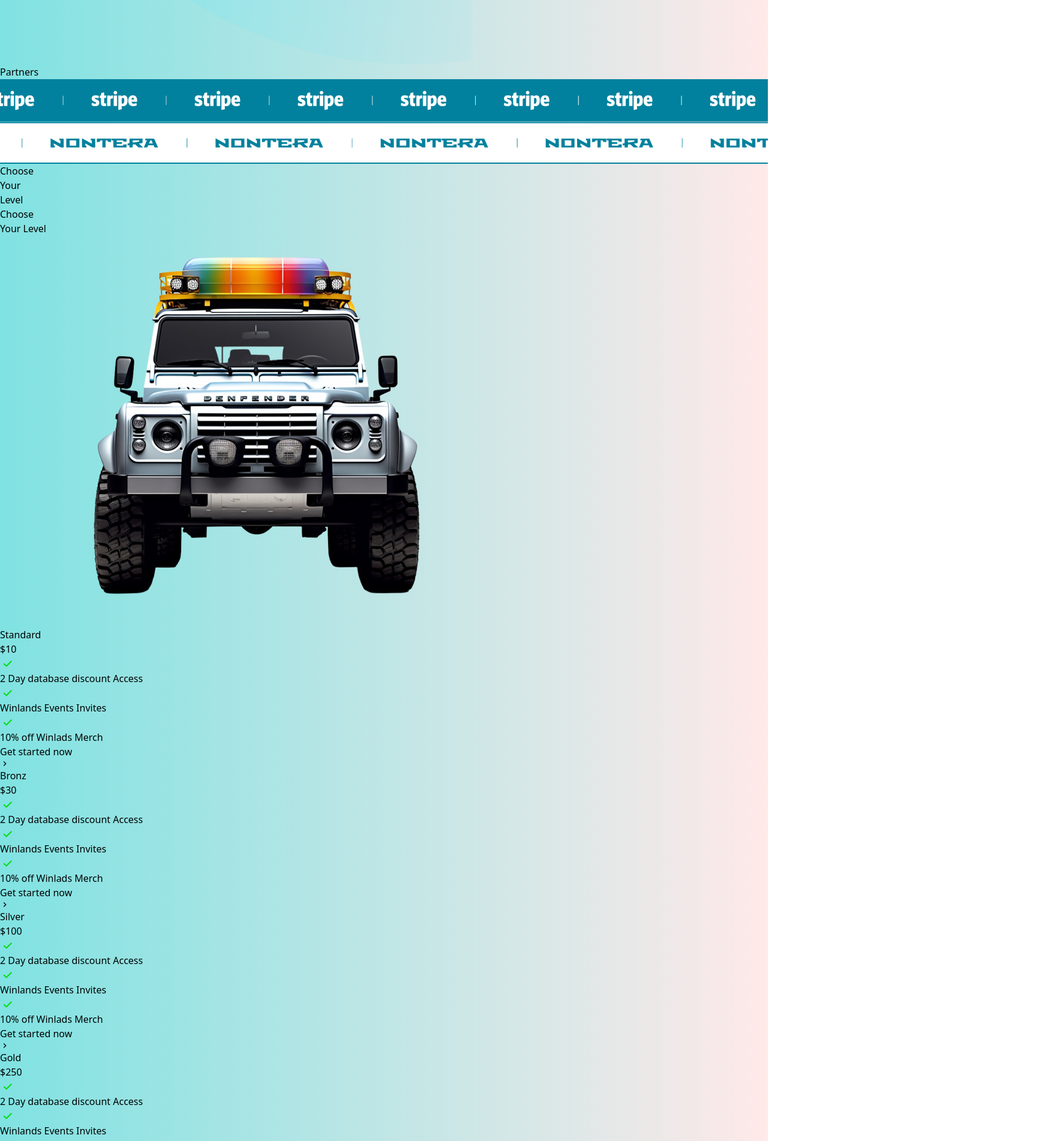
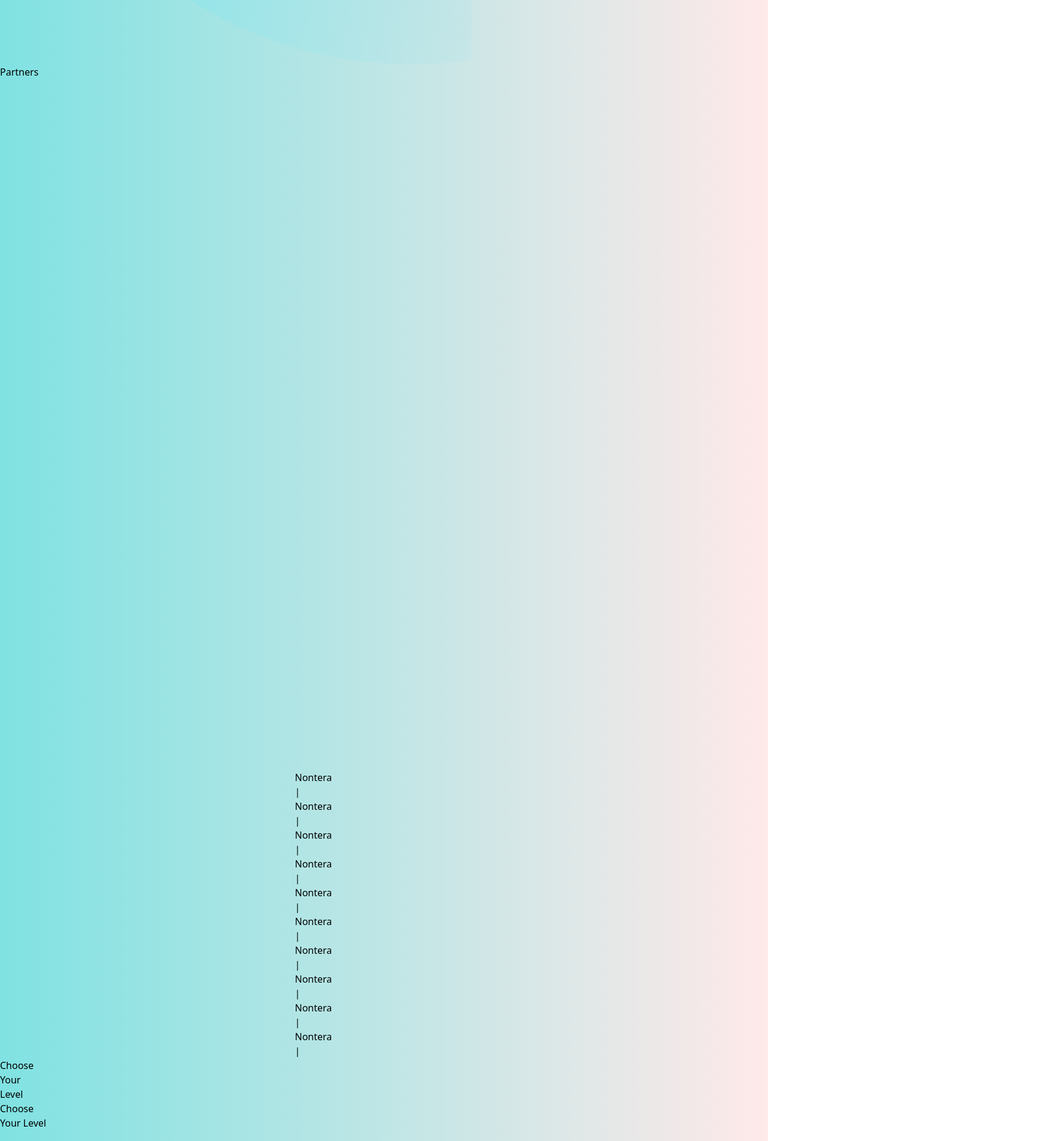
Before and after one commit to Cameron933/winlads-store, a React (Vite) app: page / in a window 1280 px wide. Shown: the part 4420-6322 px from the top of the page at 60% size, 1772 px wide, since content can reach past the window. Built offline with nearby package versions, Linux system fonts and the light colour scheme.

Commit message:
update partners banner

```diff
--- a/src/components/Header.jsx
+++ b/src/components/Header.jsx
@@ -1,7 +1,7 @@
 const Header = () => {
   return (
     <div className="flex flex-row justify-between">
-      <div className="flex flex-row gap-2 uppercase text-[#01819D] items-center">
+      <div className="flex flex-row gap-2 uppercase text-[#01819D] items-center cursor-pointer">
         <p className="text-xs">login</p>
         <p className="text-xs">register</p>
         <p className="text-xs">language</p>
--- a/src/components/Partners.jsx
+++ b/src/components/Partners.jsx
@@ -5,10 +5,88 @@ import Nontera from "../assets/partners/nontera.png";
 const Partners = () => {
   return (
     <div className="mt-12 flex flex-col space-y-8">
-      <p className="text-center text-black font-bold text-6xl uppercase">Partners</p>
+      <p className="text-center text-black font-bold text-6xl uppercase">
+        Partners
+      </p>
       <div className="flex-col space-y-2">
-        <img src={Stripe} className="w-full" />
-        <img src={Nontera} className="w-full" />
+        <div className="flex flex-row items-center bg-[#01819D] py-2 w-full">
+          <div className="scroll-text flex flex-row space-x-8">
+            <p className="text-white font-bold text-lg">Strip</p>
+            <p className="text-white text-lg">|</p>
+            <p className="text-white font-bold text-lg">Strip</p>
+            <p className="text-white text-lg">|</p>
+            <p className="text-white font-bold text-lg">Strip</p>
+            <p className="text-white text-lg">|</p>
+            <p className="text-white font-bold text-lg">Strip</p>
+            <p className="text-white text-lg">|</p>
+            <p className="text-white font-bold text-lg">Strip</p>
+            <p className="text-white text-lg">|</p>
+            <p className="text-white font-bold text-lg">Strip</p>
+            <p className="text-white text-lg">|</p>
+            <p className="text-white font-bold text-lg">Strip</p>
+            <p className="text-white text-lg">|</p>
+            <p className="text-white font-bold text-lg">Strip</p>
+            <p className="text-white text-lg">|</p>
+            <p className="text-white font-bold text-lg">Strip</p>
+            <p className="text-white text-lg">|</p>
+            <p className="text-white font-bold text-lg">Strip</p>
+            <p className="text-white text-lg">|</p>
+            <p className="text-white font-bold text-lg">Strip</p>
+            <p className="text-white text-lg">|</p>
+            <p className="text-white font-bold text-lg">Strip</p>
+            <p className="text-white text-lg">|</p>
+            <p className="text-white font-bold text-lg">Strip</p>
+            <p className="text-white text-lg">|</p>
+            <p className="text-white font-bold text-lg">Strip</p>
+            <p className="text-white text-lg">|</p>
+            <p className="text-white font-bold text-lg">Strip</p>
+            <p className="text-white text-lg">|</p>
+            <p className="text-white font-bold text-lg">Strip</p>
+            <p className="text-white text-lg">|</p>
+            <p className="text-white font-bold text-lg">Strip</p>
+            <p className="text-white text-lg">|</p>
+            <p className="text-white font-bold text-lg">Strip</p>
+            <p className="text-white text-lg">|</p>
+            <p className="text-white font-bold text-lg">Strip</p>
+            <p className="text-white text-lg">|</p>
+            <p className="text-white font-bold text-lg">Strip</p>
+            <p className="text-white text-lg">|</p>
+            <p className="text-white font-bold text-lg">Strip</p>
+            <p className="text-white text-lg">|</p>
+            <p className="text-white font-bold text-lg">Strip</p>
+            <p className="text-white text-lg">|</p>
+            <p className="text-white font-bold text-lg">Strip</p>
+            <p className="text-white text-lg">|</p>
+            <p className="text-white font-bold text-lg">Strip</p>
+            <p className="text-white text-lg">|</p>
+          </div>
+        </div>
+        {/* <img src={Stripe} className="w-full" /> */}
+        {/* <img src={Nontera} className="w-full" /> */}
+        <div className="bg-white w-full flex flex-row items-center border-2 border-[#01819D] py-2">
+          <div className="flex flex-row space-x-8 scroll-text1">
+            <p className="text-[#01819D] font-bold text-xl uppercase">Nontera</p>
+            <p className="text-[#01819D] text-lg">|</p>
+            <p className="text-[#01819D] font-bold text-xl uppercase">Nontera</p>
+            <p className="text-[#01819D] text-lg">|</p>
+            <p className="text-[#01819D] font-bold text-xl uppercase">Nontera</p>
+            <p className="text-[#01819D] text-lg">|</p>
+            <p className="text-[#01819D] font-bold text-xl uppercase">Nontera</p>
+            <p className="text-[#01819D] text-lg">|</p>
+            <p className="text-[#01819D] font-bold text-xl uppercase">Nontera</p>
+            <p className="text-[#01819D] text-lg">|</p>
+            <p className="text-[#01819D] font-bold text-xl uppercase">Nontera</p>
+            <p className="text-[#01819D] text-lg">|</p>
+            <p className="text-[#01819D] font-bold text-xl uppercase">Nontera</p>
+            <p className="text-[#01819D] text-lg">|</p>
+            <p className="text-[#01819D] font-bold text-xl uppercase">Nontera</p>
+            <p className="text-[#01819D] text-lg">|</p>
+            <p className="text-[#01819D] font-bold text-xl uppercase">Nontera</p>
+            <p className="text-[#01819D] text-lg">|</p>
+            <p className="text-[#01819D] font-bold text-xl uppercase">Nontera</p>
+            <p className="text-[#01819D] text-lg">|</p>
+          </div>
+        </div>
       </div>
     </div>
   );
--- a/src/components/Reviews.jsx
+++ b/src/components/Reviews.jsx
@@ -16,7 +16,7 @@ const Reviews = () => {
             </p>
           </div>
           <div className="flex flex-col space-y-1">
-            <p className="text-[#01819D] xl:text-4xl md:text-4xl 2xl:text-6xl 4xl:text-6xl text-2xl  font-semibold">
+            <p className="text-[#01819D] xl:text-4xl md:text-4xl 2xl:text-6xl 4xl:text-6xl text-2xl font-semibold">
               1.000<span className="text-gray-600">S</span>
             </p>
             <p className="text-xs 2xl:text-lg text-center">
@@ -25,7 +25,7 @@ const Reviews = () => {
             </p>
           </div>
           <div className="flex flex-col space-y-1">
-            <p className="text-[#01819D] xl:text-4xl md:text-4xl 2xl:text-6xl 4xl:text-6xl text-2xl  font-semibold">
+            <p className="text-[#01819D] xl:text-4xl md:text-4xl 2xl:text-6xl 4xl:text-6xl text-2xl font-semibold">
               +600<span className="text-gray-600">K</span>
             </p>
             <p className="text-xs 2xl:text-lg text-center">
@@ -35,7 +35,7 @@ const Reviews = () => {
           </div>
           <div className="flex flex-col space-y-1">
             <div className="buttonColor px-4 py-2 rounded-md">
-              <button className="text-white font-semibold capitalize xl:text-lg md:text-lg text-sm">
+              <button className="text-white font-semibold capitalize xl:text-lg md:text-lg text-sm 2xl:text-lg">
                 Purchase
               </button>
             </div>
--- a/src/index.css
+++ b/src/index.css
@@ -106,3 +106,31 @@ button:focus-visible {
     transform: rotate(360deg);
   }
 }
+
+@keyframes scroll {
+  0% {
+    transform: translateX(0);
+  }
+  100% {
+    transform: translateX(-100%);
+  }
+}
+
+.scroll-text {
+  animation: scroll 5s linear infinite;
+  white-space: nowrap;
+}
+
+@keyframes scroll1 {
+  0% {
+    transform: translateX(0);
+  }
+  100% {
+    transform: translateX(100%);
+  }
+}
+
+.scroll-text1 {
+  animation: scroll1 5s linear infinite;
+  white-space: nowrap;
+}
```
